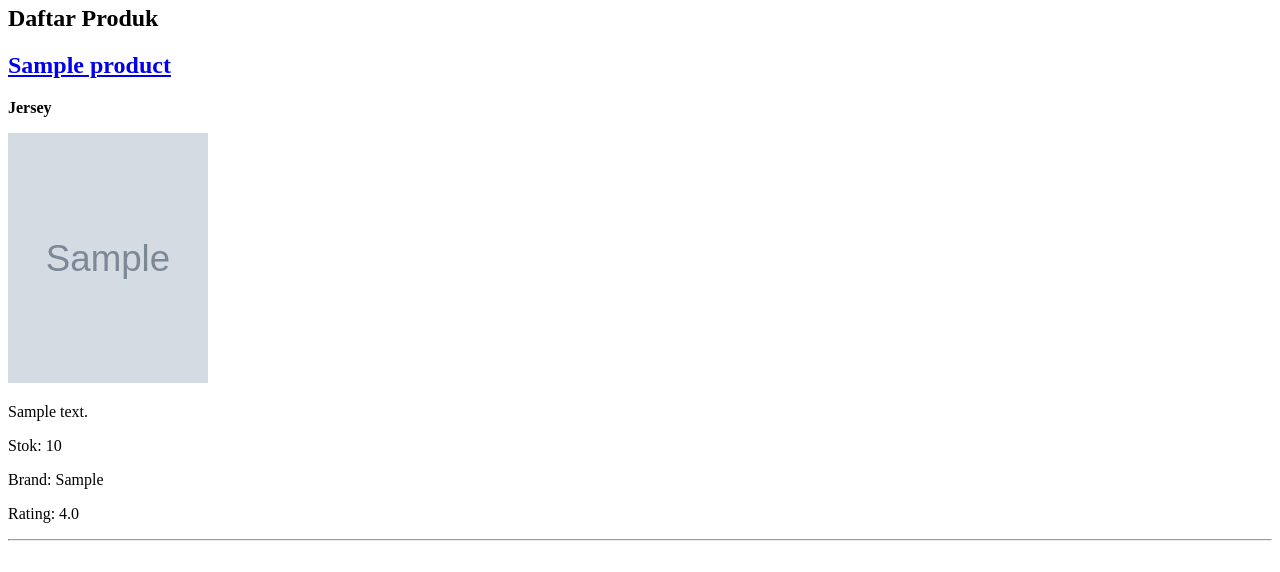
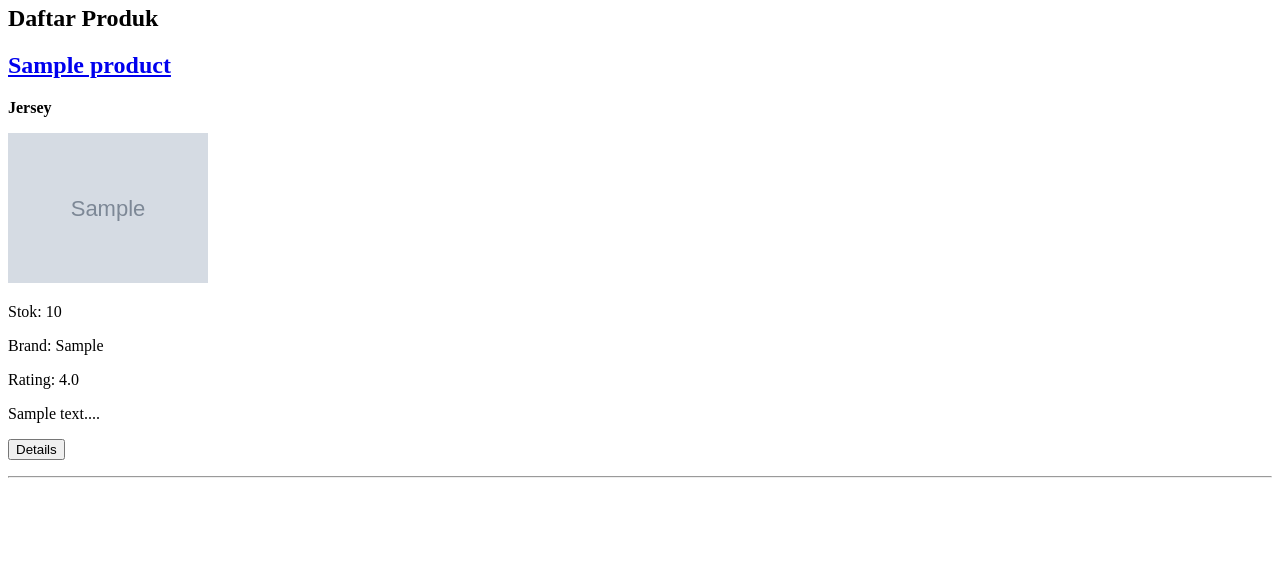
Before and after one commit to kyraa16/topcorner-shop, a Django app: page / in a window 1280 px wide. Shown: the part 228-800 px from the top of the page. Run offline with Django 5.2, Linux system fonts and the light colour scheme; tables that the repository leaves empty hold one stand-in row (values such as "Sample post"); grey boxes marked "Sample" are stand-in pictures.

Commit message:
(main): fixed product desc

```diff
--- a/main/templates/main.html
+++ b/main/templates/main.html
@@ -6,34 +6,43 @@
   <p>NPM: {{ npm }}</p>
   <p>Kelas: {{ class }}</p>
 
-{% comment %} Button Add Product {% endcomment %}
+  {# Button Add Product #}
   <a href="{% url 'main:create_product' %}">
     <button>+ Add Product</button>
   </a>
 
-
   <hr>
   <h2>Daftar Produk</h2>
 
-{% if not products%}
+  {% if not products %}
     <p>Belum ada data product.</p>
   {% else %}
-
-{% for product in products%}
+    {% for product in products %}
       <div>
-    <h2><a href="{% url 'main:show_product' product.id %}">{{ product.name }}</a></h2>
-    {% comment %} <p>Harga: Rp {{ product.price }}</p> {% endcomment %}
+        <h2>
+          <a href="{% url 'main:show_product' product.id %}">
+            {{ product.name }}
+          </a>
+        </h2>
 
         <p><b>{{ product.get_category_display }}</b></p>
+
         {% if product.thumbnail %}
-        <img src="{{ product.thumbnail }}" width="200" height="250" alt="{{ product.name }}">
-        <br />
+          <img src="{{ product.thumbnail }}" width="200" alt="{{ product.name }}">
+          <br>
         {% endif %}
 
-    <p>{{ product.description }}</p>
         <p>Stok: {{ product.stock }}</p>
         <p>Brand: {{ product.brand }}</p>
         <p>Rating: {{ product.rating }}</p>
+
+        <p>{{ product.description|truncatewords:25 }}...</p>
+
+        <p>
+          <a href="{% url 'main:show_product' product.id %}">
+            <button>Details</button>
+          </a>
+        </p>
         <hr>
       </div>
     {% endfor %}
--- a/main/templates/product_detail.html
+++ b/main/templates/product_detail.html
@@ -6,7 +6,7 @@
 <p>Harga: Rp {{ product.price }}</p>
 <p><b>{{ product.get_category_display }}</b></p>
 {% if product.thumbnail %}
-    <img src="{{ product.thumbnail }}" width="200" height="250" alt="{{ product.name }}">
+    <img src="{{ product.thumbnail }}" width="250"  alt="{{ product.name }}">
     <br />
 {% endif %}
 
```
Lines whose indentation alone changed are shown as unchanged.
